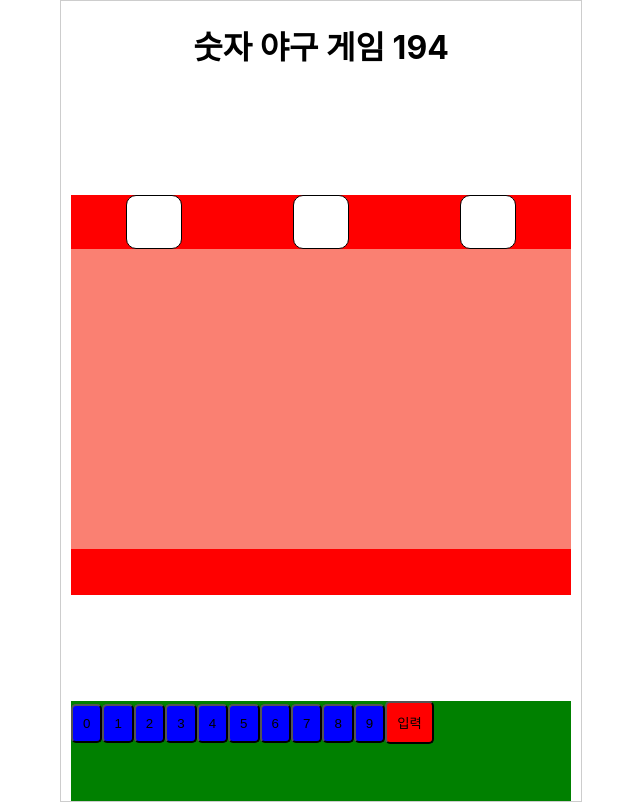
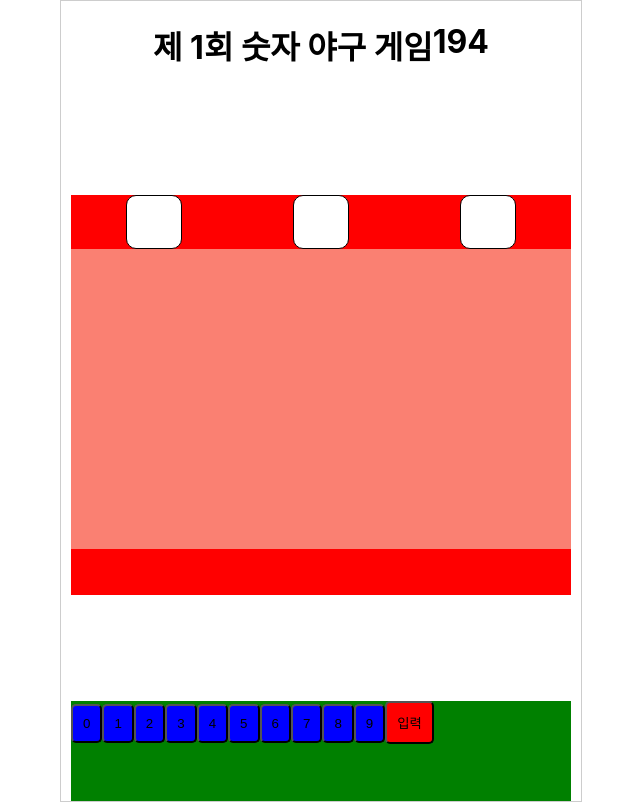
Before and after one commit to jjjl-coding/heystartnow, a React (Create React App) app: page / in a window 1280 px wide. Shown: the whole page, without its empty margins (319-959 px from the left). Built offline with nearby package versions, Linux system fonts and the light colour scheme.

Commit message:
횟수 추가

```diff
--- a/src/App.js
+++ b/src/App.js
@@ -6,16 +6,15 @@ import { useState } from "react";
 import { Card } from "./Card";
 
 let randomNumber = getRandomNumber();
+let count = 1;
 
 function App() {
   const [inputFocus, setInputFocus] = useState(0);
   const [inputValues, setInputValues] = useState([]);
   const [cardListValues, setCardListValues] = useState([]);
   const [gamePlaying, setGamePlaying] = useState(false);
-  let count = 0;
 
   function oninput(e) {
-    console.log(e);
     let number = Number(e.target.value);
     if (e.target.value.length > 1) {
       number = e.target.value[e.target.value.length - 1];
@@ -52,13 +51,15 @@ function App() {
               setCardListValues([]);
               setInputValues(["", "", ""]);
               randomNumber = getRandomNumber();
+              count++;
             }}
           >
             다시하기
           </button>
         </Modal>
         <Header>
-          <h1>숫자 야구 게임 {randomNumber}</h1>
+          <h1>제 {count}회 숫자 야구 게임</h1>
+          <h1> {randomNumber}</h1>
         </Header>
         <Main>
           {/* 입력칸 3개 생성 */}
```
